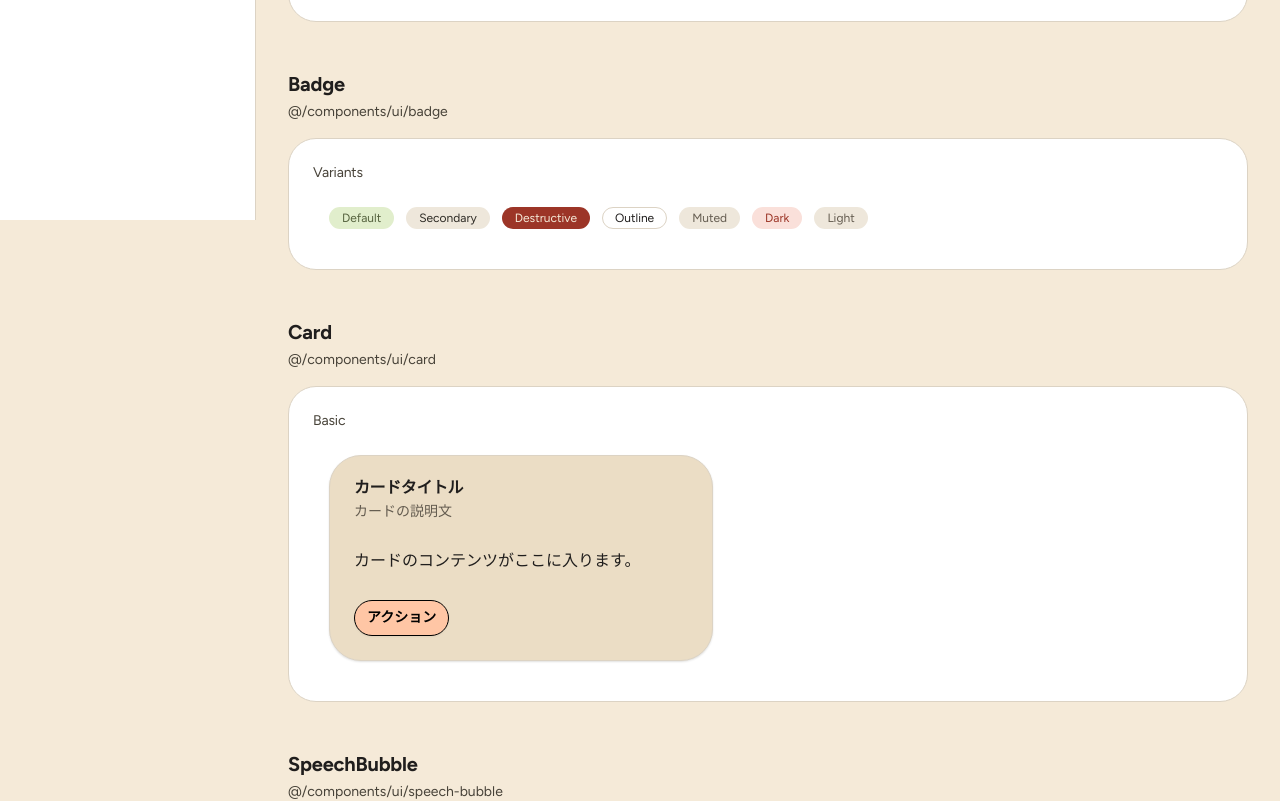
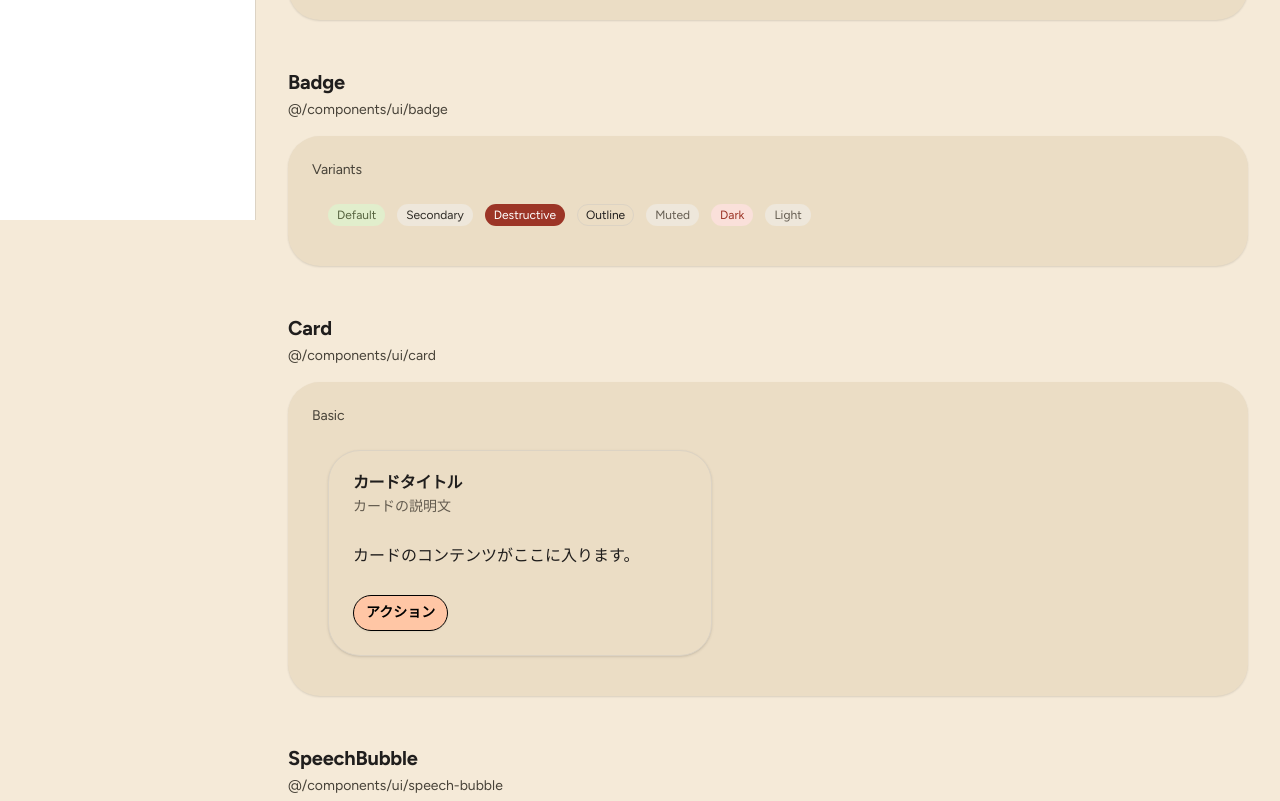
Before and after one commit to OchiK/miraigikai-Shinjuku, a Next.js app in the folder web/: page /dev/ui in a window 1280 px wide. Shown: the part 580-1381 px from the top of the page. Built offline with nearby package versions, Linux system fonts and the light colour scheme; no server answers; a web font is replaced by a local one.

Commit message:
レビュー指摘のUIスコープを修正

```diff
--- a/web/src/app/dev/_components/component-showcase.tsx
+++ b/web/src/app/dev/_components/component-showcase.tsx
@@ -21,9 +21,7 @@ export function ComponentShowcase({
           </p>
         )}
       </div>
-      <div className="border border-mirai-border rounded-lg p-6 bg-white">
-        {children}
-      </div>
+      <div className="rounded-xl bg-card p-6 shadow-mirai-sm">{children}</div>
     </div>
   );
 }
--- a/web/src/components/ui/badge.tsx
+++ b/web/src/components/ui/badge.tsx
@@ -1,11 +1,11 @@
-import type { ComponentProps } from "react";
 import { Slot } from "@radix-ui/react-slot";
 import { cva, type VariantProps } from "class-variance-authority";
+import type { ComponentProps } from "react";
 
 import { cn } from "@/lib/utils";
 
 const badgeVariants = cva(
-  "inline-flex items-center justify-center rounded-full border px-3 py-0.5 text-xs font-medium w-fit whitespace-nowrap shrink-0 [&>svg]:size-3 gap-1 [&>svg]:pointer-events-none focus-visible:border-ring focus-visible:ring-ring/50 focus-visible:ring-[3px] aria-invalid:ring-destructive/20 aria-invalid:border-destructive transition-[color,box-shadow] overflow-hidden",
+  "inline-flex items-center justify-center rounded-full border px-2 py-0.5 text-xs font-medium w-fit whitespace-nowrap shrink-0 [&>svg]:size-3 gap-1 [&>svg]:pointer-events-none focus-visible:border-ring focus-visible:ring-ring/50 focus-visible:ring-[3px] aria-invalid:ring-destructive/20 dark:aria-invalid:ring-destructive/40 aria-invalid:border-destructive transition-[color,box-shadow] overflow-hidden",
   {
     variants: {
       variant: {
@@ -15,7 +15,7 @@ const badgeVariants = cva(
         secondary:
           "border-transparent bg-secondary text-secondary-foreground [a&]:hover:bg-secondary/90",
         destructive:
-          "border-transparent bg-destructive text-primary-foreground [a&]:hover:bg-destructive/90 focus-visible:ring-destructive/20 aria-invalid:ring-destructive/20",
+          "border-transparent bg-destructive text-white [a&]:hover:bg-destructive/90 focus-visible:ring-destructive/20 dark:focus-visible:ring-destructive/40 dark:bg-destructive/60",
         outline:
           "text-foreground [a&]:hover:bg-accent [a&]:hover:text-accent-foreground",
         /* 議案上程前・準備中 */
--- a/web/src/components/ui/card.tsx
+++ b/web/src/components/ui/card.tsx
@@ -7,7 +7,7 @@ const Card = forwardRef<HTMLDivElement, HTMLAttributes<HTMLDivElement>>(
     <div
       ref={ref}
       className={cn(
-        "rounded-xl border bg-card text-card-foreground shadow-mirai-sm",
+        "rounded-xl border bg-card text-card-foreground shadow",
         className
       )}
       {...props}
--- a/web/src/features/bills/client/components/bill-list/bill-card.tsx
+++ b/web/src/features/bills/client/components/bill-list/bill-card.tsx
@@ -19,7 +19,7 @@ export function BillCard({ bill }: BillCardProps) {
   const summary = bill.bill_content?.summary;
 
   return (
-    <Card className="border-0 bg-card shadow-mirai-sm rounded-xl hover:bg-neutral-300 transition-colors relative overflow-hidden max-w-[634px]">
+    <Card className="border-0 bg-card shadow-(--shadow-mirai-sm) rounded-xl hover:bg-neutral-300 transition-colors relative overflow-hidden max-w-[634px]">
       <div className="flex flex-col">
         {/* 注目バッジエリア */}
         {bill.is_featured && (
--- a/web/src/features/bills/client/components/bill-list/compact-bill-card.tsx
+++ b/web/src/features/bills/client/components/bill-list/compact-bill-card.tsx
@@ -21,7 +21,7 @@ export function CompactBillCard({ bill, className }: CompactBillCardProps) {
 
   return (
     <Card
-      className={`border-0 bg-card shadow-mirai-sm rounded-xl hover:bg-neutral-300 transition-colors overflow-hidden ${className ?? ""}`}
+      className={`border-0 bg-card shadow-(--shadow-mirai-sm) rounded-xl hover:bg-neutral-300 transition-colors overflow-hidden ${className ?? ""}`}
     >
       <div className="flex">
         {/* コンテンツエリア */}
```
